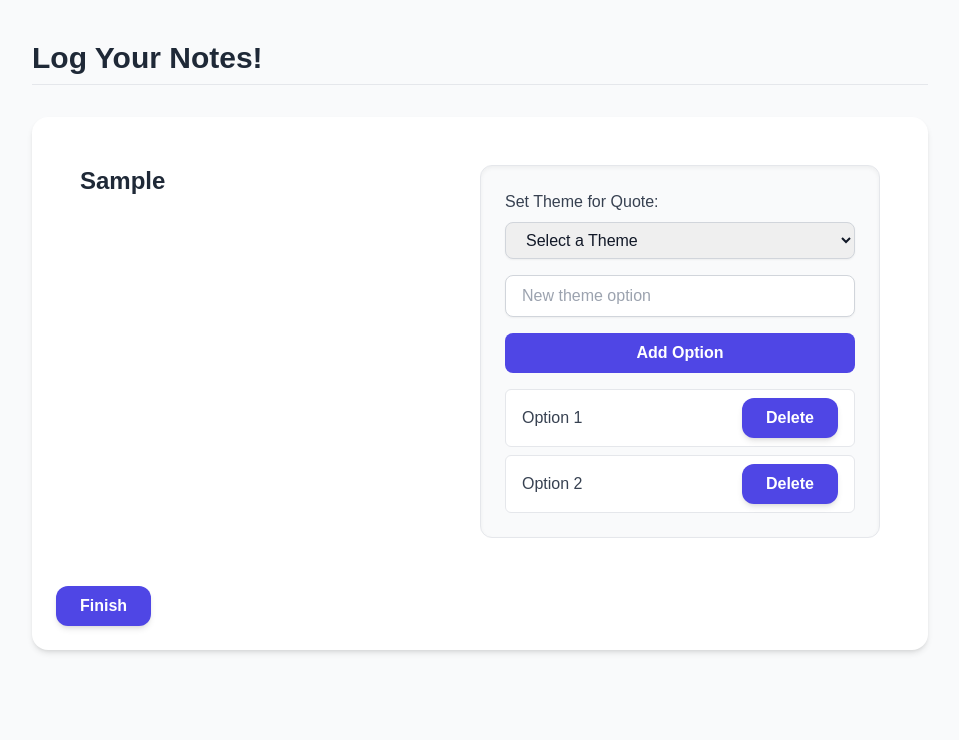
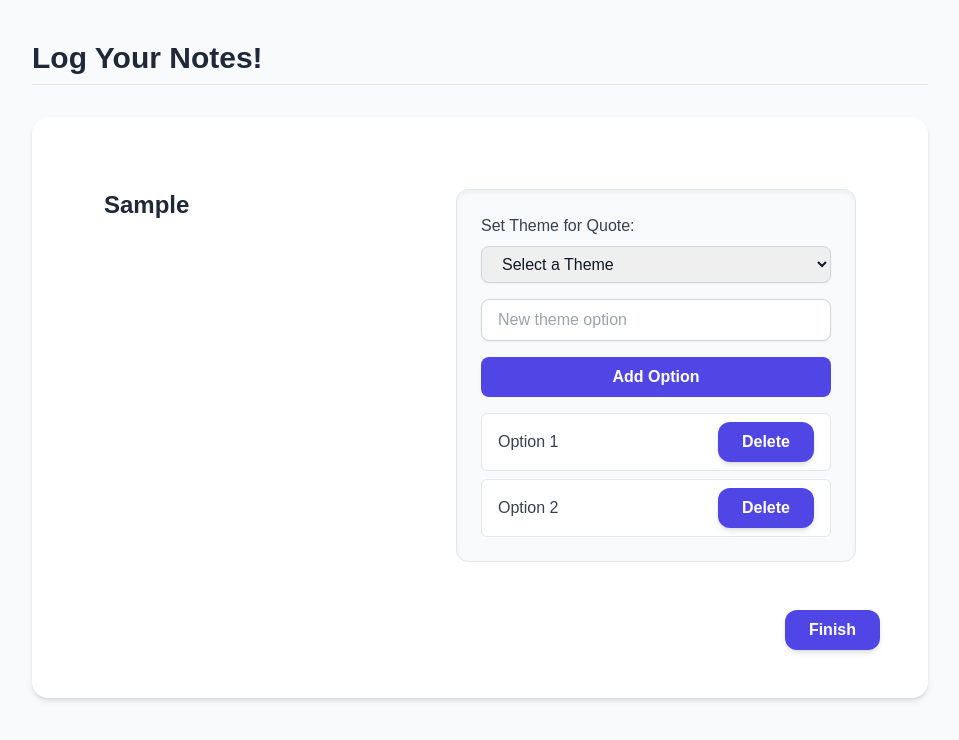
Before and after one commit to idelgado2/bookdigest, a Next.js app: page /bookdigest/notebook in a window 1280 px wide. Both pictures are taken after typing "Sample" into the empty fields and a click on the button "Start Organization". Shown: the top 740 px of the page, without its empty margins (160-1119 px from the left). Built offline with nearby package versions, Linux system fonts and the light colour scheme.

Commit message:
fixing wizard buttons

```diff
--- a/app/ui/wizard-ui/wizard.tsx
+++ b/app/ui/wizard-ui/wizard.tsx
@@ -29,12 +29,20 @@ export default function Wizard({ children, handleFinializeQuotes }: any) {
     ) : null;
 
   return (
-    <div className="wizard">
-      <div className="wizard__content">{currentPage}</div>
-      <div className="wizard__buttons">
-        <ButtonPrev />
-        <ButtonNext />
-        <ButtonFinish />
+    <div className="wizard bg-white rounded-xl p-6">
+      <div className="wizard__content mb-6">{currentPage}</div>
+
+      <div className="wizard__buttons flex items-center justify-between">
+        {/* Back button on the left */}
+        <div>
+          <ButtonPrev />
+        </div>
+
+        {/* Next and Finish buttons on the right */}
+        <div className="flex gap-4">
+          <ButtonNext />
+          <ButtonFinish />
+        </div>
       </div>
     </div>
   );
```
